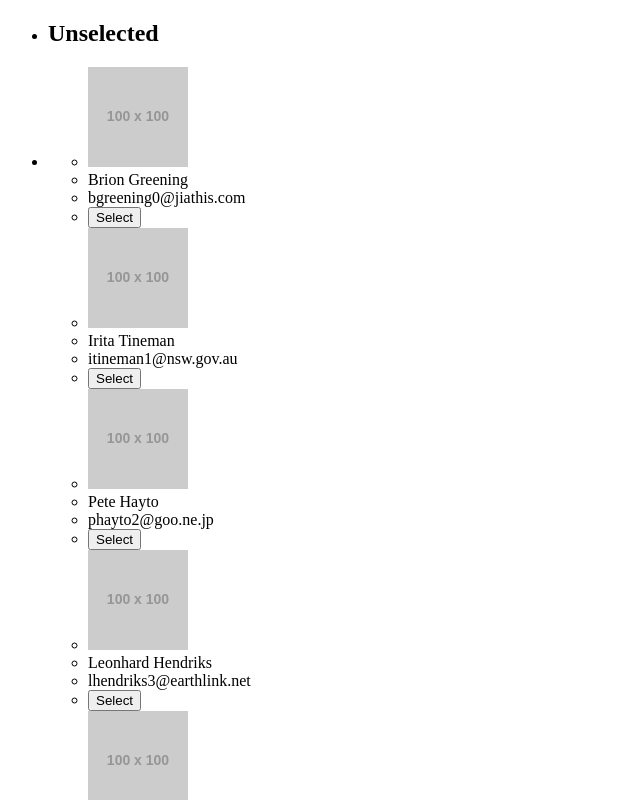
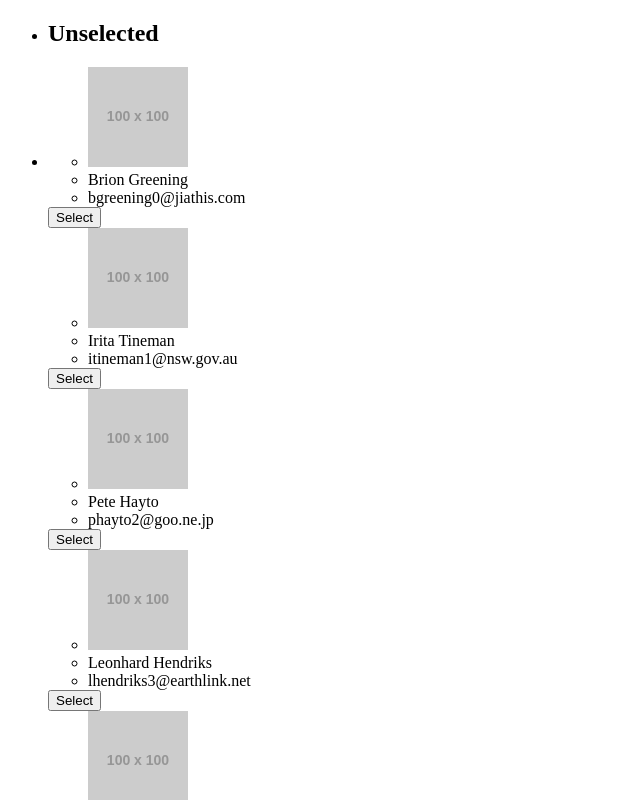
Before and after one commit to Christophertdoc/front-end-jeff, a React (Create React App) app: page / in a window 1280 px wide. Shown: the top 800 px of the page, without its empty margins (0-640 px from the left). Built offline with nearby package versions, Linux system fonts and the light colour scheme.

Commit message:
remove from unselected

```diff
--- a/src/App.js
+++ b/src/App.js
@@ -1,6 +1,6 @@
 import React, { Component } from 'react';
 import Content from './content/users';
-import UserList from './components/UserList';
+import User from './components/User';
 
 // https://www.kirupa.com/react/simple_todo_app_react.htm
 
@@ -11,31 +11,62 @@ class App extends Component {
 		super(props);
 		this.state = {
 			unselected:
-			Content.map((user) => (
-			{
+			Content.map((user) => ({
 				key: user.id,
 				first: user.first,
 				last: user.last,
 				email: user.email,
 				image: user.image
-				}
-			)),
+			})),
 			selected: [],
 		};
-		this.addToSelected = this.addToSelected.bind(this);
-		this.returnSelected = this.returnSelected.bind(this);
-		this.unselectedList = this.unselectedList.bind(this);
+	}
+
+	removeFromUnselected = (chosenKey) => {
+		console.log(chosenKey)
+		const array = [];
+		this.state.unselected.map(user => {
+			if (chosenKey !== user.key) {
+				array.push({
+					key: user.key,
+					first: user.first,
+					last: user.last,
+					email: user.email,
+					image: user.image
+				})
+			} else {
+
+			}
+		})
+		return (
+			this.setState(() => ({
+				unselected:
+				array.map((user) => ({
+					key: user.key,
+					first: user.first,
+					last: user.last,
+					email: user.email,
+					image: user.image
+				}))
+			}))
+		)
 	}
 
 	addToSelected = (key) => {
-		let array = [];
+		const array = [];
+		let chosenKey = null;
 		this.state.selected.map(user => {
 			array.push({
-				first: user.first
+				key: key,
+				first: user.first,
+				last: user.last,
+				email: user.email,
+				image: user.image
 			})
 		})
 		Content.map(user => {
 			if(key === user.id) {
+				chosenKey = key;
 				array.push({
 					key: key,
 					first: user.first,
@@ -45,6 +76,7 @@ class App extends Component {
 				});
 			}
 		})
+		this.removeFromUnselected(chosenKey);
 		return (
 			this.setState(() => ({
 				selected:
@@ -61,22 +93,17 @@ class App extends Component {
 		)
 	}
 
-	unselectedList = () => {
+	returnUnselected = () => {
 		const { unselected } = this.state;
-		console.log(unselected)
 		return (
 			unselected.map(user => {
 				return (
-					<ul key={user.id}>
-						<li><img src={user.image} alt={`${user.first} icon`} /></li>
-						<li>{user.first} {user.last}</li>
-						<li>{user.email}</li>
-						<li>
-							<button onClick={(() => this.addToSelected(user.key))}>
-								Select
-							</button>
-						</li>
-					</ul>
+					<div>
+						<User key={user.id} first={user.first} last={user.last} email={user.email} image={user.image} />
+						<button onClick={(() => this.addToSelected(user.key))}>
+							Select
+						</button>
+					</div>
 				);
 			})
 		)
@@ -85,9 +112,9 @@ class App extends Component {
 	returnSelected = () => {
 		const { selected } = this.state;
 		return (
-			selected.map(value => {
+			selected.map(user => {
 				return (
-					value.first
+					<User key={user.id} first={user.first} last={user.last} email={user.email} image={user.image} />
 				);
 			})
 		)
@@ -101,7 +128,7 @@ class App extends Component {
 						<h2>Unselected</h2>
 					</li>
 					<li>
-						{this.unselectedList()}
+						{this.returnUnselected()}
 					</li>
 				</ul>
 				<ul>
--- /dev/null
+++ b/src/components/User.js
@@ -0,0 +1,25 @@
+import React from 'react';
+
+class User extends React.Component {
+
+    render() {
+        const {
+            key,
+            first,
+            last,
+            email,
+            image
+        } = this.props
+
+        return (
+            <ul key={key}>
+                <li><img src={image} alt={`${first} icon`} /></li>
+                <li>{first} {last}</li>
+                <li>{email}</li>
+            </ul>
+        );
+    }
+
+}
+
+export default User;
--- a/src/components/UserList.js
+++ /dev/null
@@ -1,25 +0,0 @@
-import React, { Component } from 'react';
-
-class UserList extends Component {
-	constructor(props, context) {
-		super(props, context);
-		this.createTasks = this.createTasks.bind(this);
-	}
-
-	createTasks(item) {
-		return <li key={item.key}>{item.first}</li>;
-	}
-
-	render() {
-		var todoEntries = this.props.entries;
-		var listItems = todoEntries.map(this.createTasks);
-
-		return (
-			<ul className='theList'>
-				{listItems}
-			</ul>
-		);
-	}
-}
-
-export default UserList;
```
